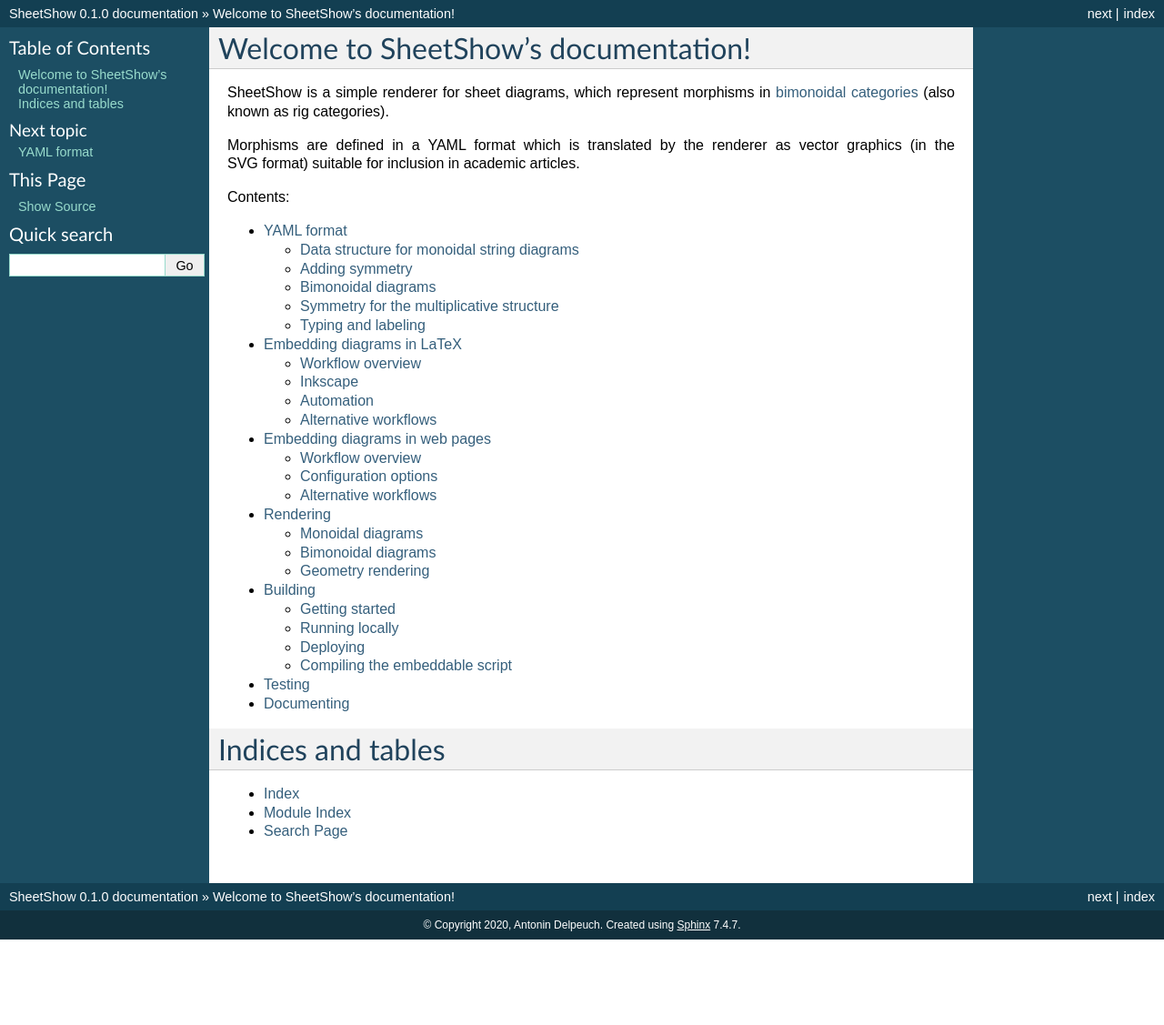
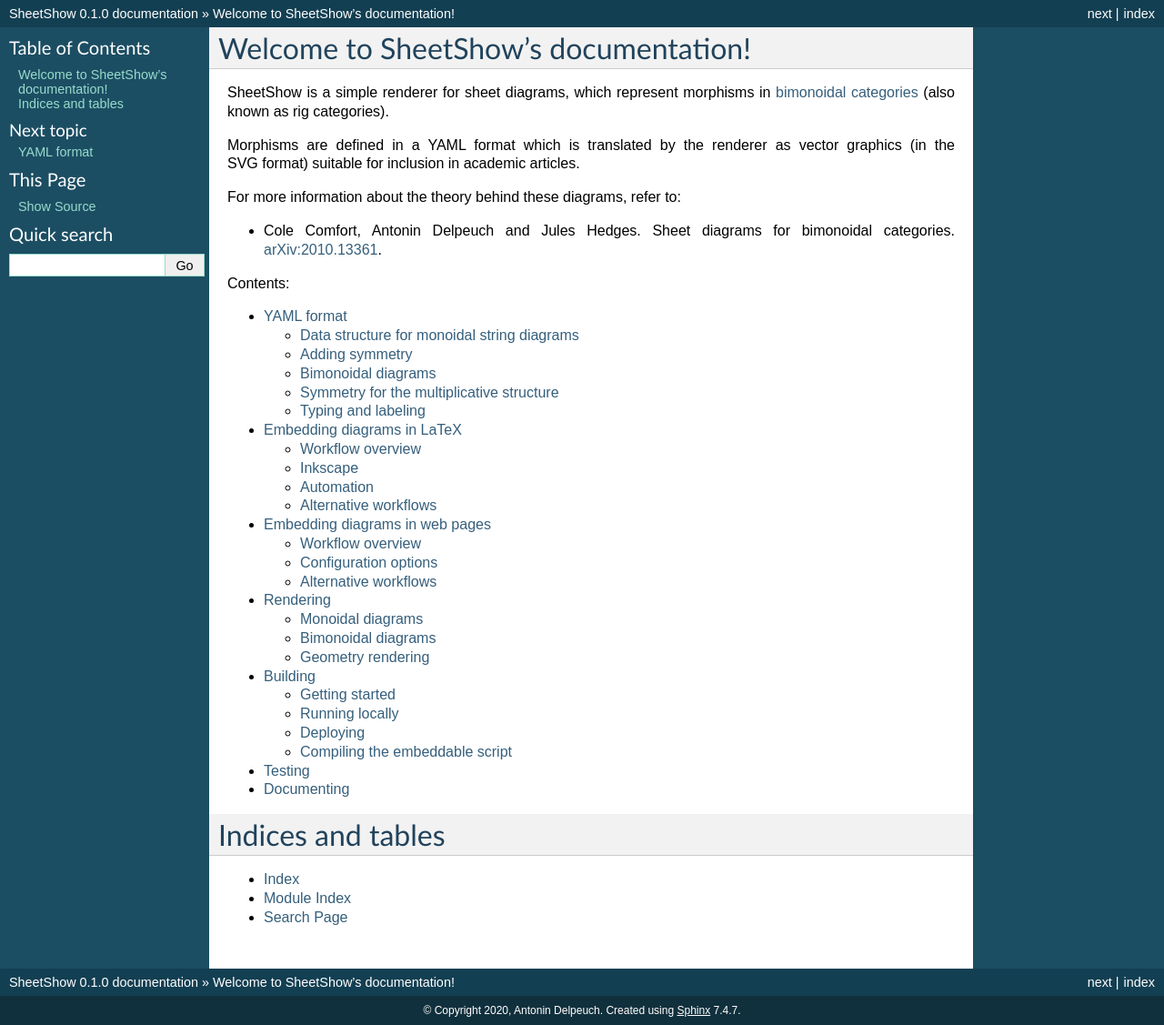
Before and after one commit to wetneb/sheetshow, a Sphinx documentation site: the page built from docs/index.rst, in a window 1280 px wide. Shown: the whole page at 91% size. Built offline with Sphinx 7.4.7, drawn with Linux system fonts in a browser that asks for light colours; before the commit the page ends 1033 px from its top, so only the background shows below that.

Commit message:
Add link to arXiv paper

```diff
--- a/docs/index.rst
+++ b/docs/index.rst
@@ -6,6 +6,10 @@
 
 Morphisms are defined in a YAML format which is translated by the renderer as vector graphics
 (in the SVG format) suitable for inclusion in academic articles.
+
+For more information about the theory behind these diagrams, refer to:
+
+* Cole Comfort, Antonin Delpeuch and Jules Hedges. Sheet diagrams for bimonoidal categories. `arXiv:2010.13361 <https://arxiv.org/abs/2010.13361>`_.
 
 .. toctree::
    :maxdepth: 2
```
Also changed, not shown: README.md (+5 -1 lines), docs/sheet_diagram.svg, 1 other file.
